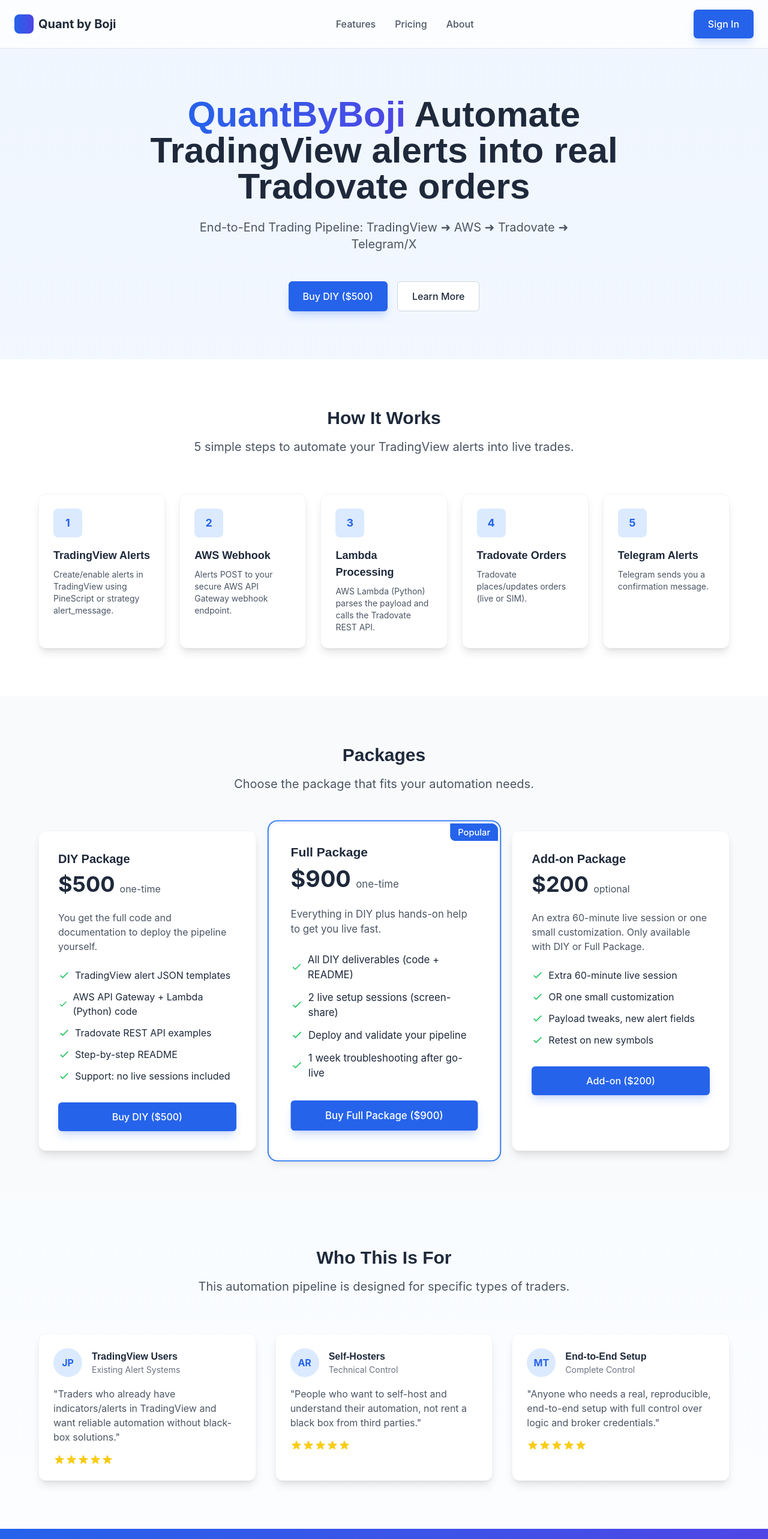
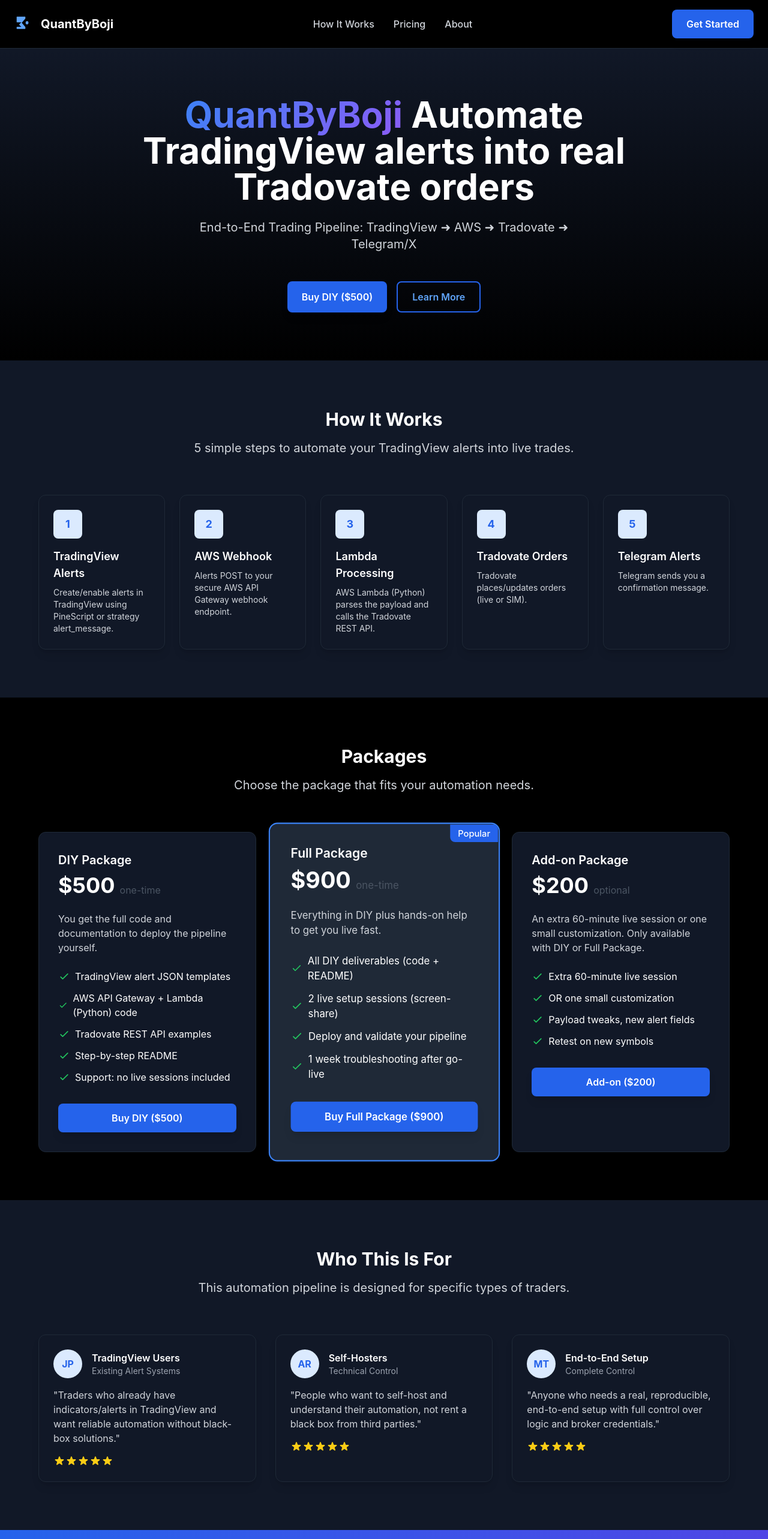
Before and after one commit to Arash6771/quant-by-boji-site, a Next.js app: page / in a window 1280 px wide. Shown: the top 2566 px of the page at 60% size. Built offline with nearby package versions, Linux system fonts and the light colour scheme.

Commit message:
Transform website to professional dark theme with integrated logo

```diff
--- a/app/globals.css
+++ b/app/globals.css
@@ -2,60 +2,64 @@
 @tailwind components;
 @tailwind utilities;
 
-@import url('https://fonts.googleapis.com/css2?family=Inter:wght@400;500;600;700&family=Poppins:wght@500;600;700&display=swap');
+@import url('https://fonts.googleapis.com/css2?family=Inter:wght@400;500;600;700&display=swap');
 
+/* Dark theme base styles */
 :root {
-  --primary: #2563eb;
-  --primary-dark: #1d4ed8;
-  --secondary: #0f172a;
-  --accent: #4f46e5;
-  --accent-light: #818cf8;
-  --background: #f8fafc;
-  --background-dark: #f1f5f9;
-  --text: #1e293b;
-  --text-light: #475569;
-  --border: #e2e8f0;
-  --success: #22c55e;
-  --danger: #ef4444;
-  --warning: #f59e0b;
+  --bg-primary: #0a0a0a;
+  --bg-secondary: #111111;
+  --bg-card: #1a1a1a;
+  --text-primary: #ffffff;
+  --text-secondary: #a3a3a3;
+  --accent: #3b82f6;
+  --accent-hover: #2563eb;
+  --border: #333333;
 }
 
 body {
+  background-color: var(--bg-primary);
+  color: var(--text-primary);
   font-family: 'Inter', sans-serif;
-  background: var(--background);
-  color: var(--text);
 }
 
-h1, h2, h3, h4, h5, h6 {
-  font-family: 'Poppins', sans-serif;
+.gradient-text {
+  background: linear-gradient(135deg, #3b82f6 0%, #8b5cf6 100%);
+  -webkit-background-clip: text;
+  -webkit-text-fill-color: transparent;
+  background-clip: text;
 }
 
-@layer components {
 .btn {
-    @apply px-6 py-3 rounded-md font-medium transition-all duration-200 inline-flex items-center justify-center;
+  @apply px-6 py-3 rounded-lg font-semibold transition-all duration-200 inline-flex items-center justify-center;
 }
 
 .btn-primary {
-    @apply bg-blue-600 text-white hover:bg-blue-700 shadow-lg hover:shadow-xl shadow-blue-600/20;
-  }
-
-  .btn-secondary {
-    @apply bg-indigo-600 text-white hover:bg-indigo-700 shadow-lg hover:shadow-xl shadow-indigo-600/20;
+  @apply bg-blue-600 text-white hover:bg-blue-700 shadow-lg hover:shadow-xl;
 }
 
 .btn-outline {
-    @apply border border-gray-300 bg-white hover:bg-gray-50;
+  @apply border-2 border-blue-600 text-blue-400 hover:bg-blue-600 hover:text-white;
 }
 
 .card {
-    @apply bg-white rounded-xl shadow-lg hover:shadow-xl transition-all duration-200 overflow-hidden border border-gray-100;
+  @apply bg-gray-900 border border-gray-800 rounded-xl shadow-lg hover:shadow-xl transition-all duration-200;
 }
 
 .card-highlight {
-    @apply ring-2 ring-blue-500 ring-offset-2;
+  @apply ring-2 ring-blue-500 bg-gray-800;
 }
 
-  .gradient-text {
-    @apply bg-clip-text text-transparent bg-gradient-to-r from-blue-600 to-indigo-600;
+/* Professional animations */
+.fade-in {
+  animation: fadeIn 0.6s ease-out;
 }
+
+@keyframes fadeIn {
+  from { opacity: 0; transform: translateY(20px); }
+  to { opacity: 1; transform: translateY(0); }
 }
+
+/* Improved hover effects */
+.hover-lift {
+  @apply transition-transform duration-200 hover:-translate-y-1;
+}
--- a/app/page.tsx
+++ b/app/page.tsx
@@ -19,33 +19,36 @@
   const [activeTab, setActiveTab] = useState('individuals');
 
   return (
-    <div className="min-h-screen bg-gradient-to-b from-blue-50 to-white">
+    <div className="min-h-screen bg-black">
       {/* Navigation */}
-      <nav className="border-b bg-white/80 backdrop-blur-md sticky top-0 z-50">
+      <nav className="border-b border-gray-800 bg-black/90 backdrop-blur-md sticky top-0 z-50">
         <div className="container mx-auto px-6 py-4 flex justify-between items-center">
-          <div className="flex items-center gap-2">
-            <div className="bg-gradient-to-r from-blue-600 to-indigo-600 w-8 h-8 rounded-lg"></div>
-            <span className="font-bold text-xl text-gray-800">Quant by Boji</span>
+          <div className="flex items-center gap-3">
+            <svg width="32" height="32" viewBox="0 0 32 32" fill="none" xmlns="http://www.w3.org/2000/svg" className="text-blue-400">
+              <path d="M4 4 L18 4 L18 7 L12 14 L18 21 L18 24 L4 24 L4 21 L12 21 L8 17 L12 13 L4 13 Z" fill="currentColor" stroke="currentColor" strokeWidth="0.5"/>
+              <path d="M21 12 C20 11 19 12 19 14 C19 16 20 17 21 16 C22 15 23 16 23 14 C23 12 22 11 21 12 Z M21 16 C22 17 23 16 23 14 C23 12 22 11 21 12 C20 13 21 16 21 16 Z" fill="currentColor" stroke="currentColor" strokeWidth="0.5"/>
+            </svg>
+            <span className="font-bold text-xl text-white">QuantByBoji</span>
           </div>
           <div className="hidden md:flex space-x-8">
-            <Link href="/#features" className="text-gray-600 hover:text-blue-600 font-medium">Features</Link>
-            <Link href="/#pricing" className="text-gray-600 hover:text-blue-600 font-medium">Pricing</Link>
-            <Link href="/about" className="text-gray-600 hover:text-blue-600 font-medium">About</Link>
+            <Link href="/#features" className="text-gray-300 hover:text-blue-400 font-medium transition-colors">How It Works</Link>
+            <Link href="/#pricing" className="text-gray-300 hover:text-blue-400 font-medium transition-colors">Pricing</Link>
+            <Link href="/#about" className="text-gray-300 hover:text-blue-400 font-medium transition-colors">About</Link>
           </div>
           <div>
-            <button className="btn btn-primary">Sign In</button>
+            <button className="btn btn-primary">Get Started</button>
           </div>
         </div>
       </nav>
 
       {/* Hero Section */}
-      <section className="py-20">
+      <section className="py-20 bg-gradient-to-b from-gray-900 to-black">
         <div className="container mx-auto px-6">
           <div className="max-w-4xl mx-auto text-center">
             <h1 className="text-5xl md:text-6xl font-bold mb-6">
               <span className="gradient-text">QuantByBoji</span> Automate TradingView alerts into real Tradovate orders
             </h1>
-            <p className="text-xl text-gray-600 mb-12 max-w-2xl mx-auto">
+            <p className="text-xl text-gray-300 mb-12 max-w-2xl mx-auto">
              End-to-End Trading Pipeline: TradingView ➜ AWS ➜ Tradovate ➜ Telegram/X
             </p>
             <div className="flex flex-col sm:flex-row gap-4 justify-center">
@@ -63,11 +66,11 @@
       </section>
 
       {/* Features Section */}
-      <section className="py-20 bg-white" id="features">
+      <section className="py-20 bg-gray-900" id="features">
         <div className="container mx-auto px-6">
           <div className="text-center mb-16">
             <h2 className="text-3xl font-bold mb-4">How It Works</h2>
-            <p className="text-xl text-gray-600 max-w-2xl mx-auto">5 simple steps to automate your TradingView alerts into live trades.</p>
+            <p className="text-xl text-gray-300 max-w-2xl mx-auto">5 simple steps to automate your TradingView alerts into live trades.</p>
           </div>
 
           <div className="grid md:grid-cols-5 gap-6 max-w-6xl mx-auto">
@@ -77,7 +80,7 @@
                 <span className="text-blue-600 font-bold text-lg">1</span>
               </div>
               <h3 className="text-lg font-semibold mb-2">TradingView Alerts</h3>
-              <p className="text-gray-600 text-sm">Create/enable alerts in TradingView using PineScript or strategy alert_message.</p>
+              <p className="text-gray-300 text-sm">Create/enable alerts in TradingView using PineScript or strategy alert_message.</p>
             </div>
 
             {/* Step 2 */}
@@ -86,7 +89,7 @@
                 <span className="text-blue-600 font-bold text-lg">2</span>
               </div>
               <h3 className="text-lg font-semibold mb-2">AWS Webhook</h3>
-              <p className="text-gray-600 text-sm">Alerts POST to your secure AWS API Gateway webhook endpoint.</p>
+              <p className="text-gray-300 text-sm">Alerts POST to your secure AWS API Gateway webhook endpoint.</p>
             </div>
 
             {/* Step 3 */}
@@ -95,7 +98,7 @@
                 <span className="text-blue-600 font-bold text-lg">3</span>
               </div>
               <h3 className="text-lg font-semibold mb-2">Lambda Processing</h3>
-              <p className="text-gray-600 text-sm">AWS Lambda (Python) parses the payload and calls the Tradovate REST API.</p>
+              <p className="text-gray-300 text-sm">AWS Lambda (Python) parses the payload and calls the Tradovate REST API.</p>
             </div>
 
             {/* Step 4 */}
@@ -104,7 +107,7 @@
                 <span className="text-blue-600 font-bold text-lg">4</span>
               </div>
               <h3 className="text-lg font-semibold mb-2">Tradovate Orders</h3>
-              <p className="text-gray-600 text-sm">Tradovate places/updates orders (live or SIM).</p>
+              <p className="text-gray-300 text-sm">Tradovate places/updates orders (live or SIM).</p>
             </div>
 
             {/* Step 5 */}
@@ -113,18 +116,18 @@
                 <span className="text-blue-600 font-bold text-lg">5</span>
               </div>
               <h3 className="text-lg font-semibold mb-2">Telegram Alerts</h3>
-              <p className="text-gray-600 text-sm">Telegram sends you a confirmation message.</p>
+              <p className="text-gray-300 text-sm">Telegram sends you a confirmation message.</p>
             </div>
           </div>
         </div>
       </section>
 
       {/* Pricing Section */}
-      <section className="py-20 bg-gray-50" id="pricing">
+      <section className="py-20 bg-black" id="pricing">
         <div className="container mx-auto px-6">
           <div className="text-center mb-16">
             <h2 className="text-3xl font-bold mb-4">Packages</h2>
-            <p className="text-xl text-gray-600 max-w-2xl mx-auto">Choose the package that fits your automation needs.</p>
+            <p className="text-xl text-gray-300 max-w-2xl mx-auto">Choose the package that fits your automation needs.</p>
 
           </div>
 
@@ -136,7 +139,7 @@
                 <span className="text-4xl font-bold">$500</span>
                 <span className="text-gray-600 ml-2">one-time</span>
               </div>
-              <p className="text-gray-600 mb-6">You get the full code and documentation to deploy the pipeline yourself.</p>
+              <p className="text-gray-300 mb-6">You get the full code and documentation to deploy the pipeline yourself.</p>
               <ul className="mb-8 space-y-3">
                 <li className="flex items-center">
                   <svg className="w-5 h-5 text-green-500 mr-2" fill="none" stroke="currentColor" viewBox="0 0 24 24" xmlns="http://www.w3.org/2000/svg">
@@ -186,7 +189,7 @@
                 <span className="text-4xl font-bold">$900</span>
                 <span className="text-gray-600 ml-2">one-time</span>
               </div>
-              <p className="text-gray-600 mb-6">Everything in DIY plus hands-on help to get you live fast.</p>
+              <p className="text-gray-300 mb-6">Everything in DIY plus hands-on help to get you live fast.</p>
               <ul className="mb-8 space-y-3">
                 <li className="flex items-center">
                   <svg className="w-5 h-5 text-green-500 mr-2" fill="none" stroke="currentColor" viewBox="0 0 24 24" xmlns="http://www.w3.org/2000/svg">
@@ -227,7 +230,7 @@
                 <span className="text-4xl font-bold">$200</span>
                 <span className="text-gray-600 ml-2">optional</span>
               </div>
-              <p className="text-gray-600 mb-6">An extra 60-minute live session or one small customization. Only available with DIY or Full Package.</p>
+              <p className="text-gray-300 mb-6">An extra 60-minute live session or one small customization. Only available with DIY or Full Package.</p>
               <ul className="mb-8 space-y-3">
                 <li className="flex items-center">
                   <svg className="w-5 h-5 text-green-500 mr-2" fill="none" stroke="currentColor" viewBox="0 0 24 24" xmlns="http://www.w3.org/2000/svg">
@@ -265,11 +268,11 @@
       </section>
 
       {/* Testimonials */}
-      <section className="py-20">
+      <section className="py-20 bg-gray-900">
         <div className="container mx-auto px-6">
           <div className="text-center mb-16">
             <h2 className="text-3xl font-bold mb-4">Who This Is For</h2>
-            <p className="text-xl text-gray-600 max-w-2xl mx-auto">This automation pipeline is designed for specific types of traders.</p>
+            <p className="text-xl text-gray-300 max-w-2xl mx-auto">This automation pipeline is designed for specific types of traders.</p>
           </div>
 
           <div className="grid md:grid-cols-3 gap-8 max-w-6xl mx-auto">
@@ -281,10 +284,10 @@
                 </div>
                 <div>
                   <h4 className="font-semibold">TradingView Users</h4>
-                  <p className="text-gray-500 text-sm">Existing Alert Systems</p>
+                  <p className="text-gray-400 text-sm">Existing Alert Systems</p>
                 </div>
               </div>
-              <p className="text-gray-600">"Traders who already have indicators/alerts in TradingView and want reliable automation without black-box solutions."</p>
+              <p className="text-gray-300">"Traders who already have indicators/alerts in TradingView and want reliable automation without black-box solutions."</p>
               <div className="flex mt-4">
                 {[1, 2, 3, 4, 5].map((star) => (
                   <svg key={star} className="w-5 h-5 text-yellow-400" fill="currentColor" viewBox="0 0 20 20" xmlns="http://www.w3.org/2000/svg">
@@ -302,10 +305,10 @@
                 </div>
                 <div>
                   <h4 className="font-semibold">Self-Hosters</h4>
-                  <p className="text-gray-500 text-sm">Technical Control</p>
+                  <p className="text-gray-400 text-sm">Technical Control</p>
                 </div>
               </div>
-              <p className="text-gray-600">"People who want to self-host and understand their automation, not rent a black box from third parties."</p>
+              <p className="text-gray-300">"People who want to self-host and understand their automation, not rent a black box from third parties."</p>
               <div className="flex mt-4">
                 {[1, 2, 3, 4, 5].map((star) => (
                   <svg key={star} className="w-5 h-5 text-yellow-400" fill="currentColor" viewBox="0 0 20 20" xmlns="http://www.w3.org/2000/svg">
@@ -323,10 +326,10 @@
                 </div>
                 <div>
                   <h4 className="font-semibold">End-to-End Setup</h4>
-                  <p className="text-gray-500 text-sm">Complete Control</p>
+                  <p className="text-gray-400 text-sm">Complete Control</p>
                 </div>
               </div>
-              <p className="text-gray-600">"Anyone who needs a real, reproducible, end-to-end setup with full control over logic and broker credentials."</p>
+              <p className="text-gray-300">"Anyone who needs a real, reproducible, end-to-end setup with full control over logic and broker credentials."</p>
               <div className="flex mt-4">
                 {[1, 2, 3, 4, 5].map((star) => (
                   <svg key={star} className="w-5 h-5 text-yellow-400" fill="currentColor" viewBox="0 0 20 20" xmlns="http://www.w3.org/2000/svg">
@@ -360,7 +363,7 @@
       </section>
 
       {/* Footer */}
-      <footer className="py-12 bg-gray-900 text-white">
+      <footer className="py-12 bg-black text-white border-t border-gray-800">
         <div className="container mx-auto px-6">
           <div className="grid md:grid-cols-4 gap-8">
             <div>
@@ -370,15 +373,15 @@
                 </div>
                 <span className="font-bold text-xl">Quant by Boji</span>
               </div>
-              <p className="text-gray-400">Automate TradingView alerts into real Tradovate orders.</p>
+              <p className="text-gray-400">Professional TradingView automation for serious traders.</p>
             </div>
 
             <div>
               <h3 className="font-semibold text-lg mb-4">Product</h3>
               <ul className="space-y-2">
-                <li><Link href="/#features" className="text-gray-400 hover:text-white">Features</Link></li>
-                <li><Link href="/#pricing" className="text-gray-400 hover:text-white">Pricing</Link></li>
-                <li><Link href="/" className="text-gray-400 hover:text-white">Testimonials</Link></li>
+                <li><Link href="/#features" className="text-gray-400 hover:text-blue-400 transition-colors">How It Works</Link></li>
+                <li><Link href="/#pricing" className="text-gray-400 hover:text-blue-400 transition-colors">Pricing</Link></li>
+                <li><Link href="/#about" className="text-gray-400 hover:text-blue-400 transition-colors">About</Link></li>
               </ul>
             </div>
 
```
Also changed, not shown: public/logo.svg (added). Lines whose indentation alone changed are shown as unchanged.
